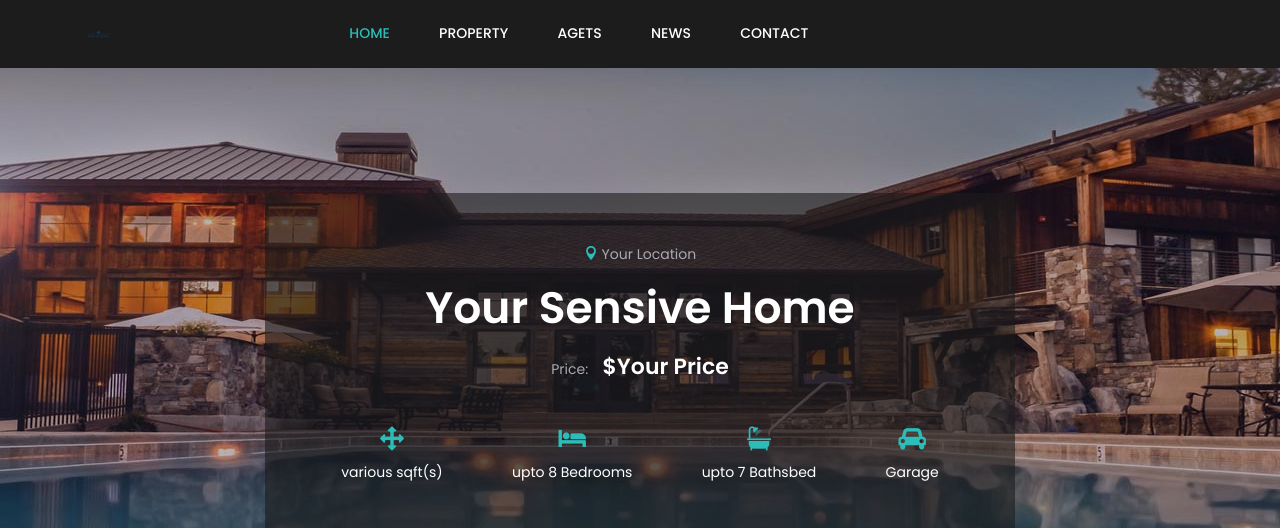
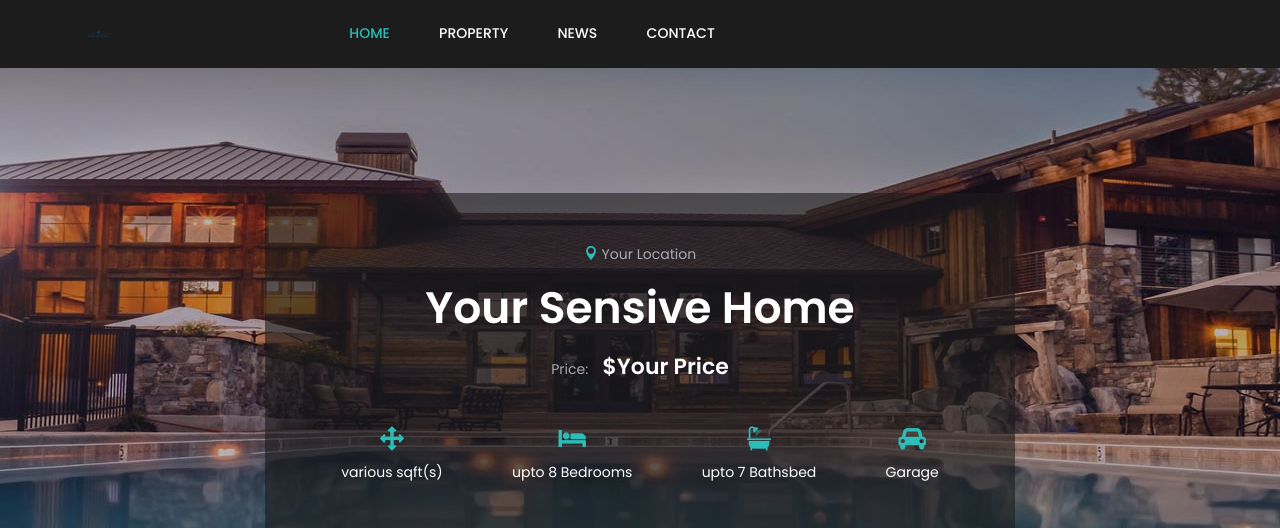
Before and after one commit to nebstarmalala/sensiveproperties, a PHP site: page / in a window 1280 px wide. Shown: the top 528 px of the page. Run offline with PHP 8.4, Linux system fonts and the light colour scheme; data that the repository does not hold is empty.

Commit message:
delete agets link

```diff
--- a/index.php
+++ b/index.php
@@ -90,7 +90,6 @@
                                 </div></li>
                                 <li class="active"><a href="./index.php">Home</a></li>
                                 <li><a href="./property.php">Property</a></li>
-                                <li><a href="./about-us.php">Agets</a></li>
                                 <li><a href="./blog.php">News</a></li>
                                 <li><a href="./contact.php">Contact</a></li>
                             </ul>
```
